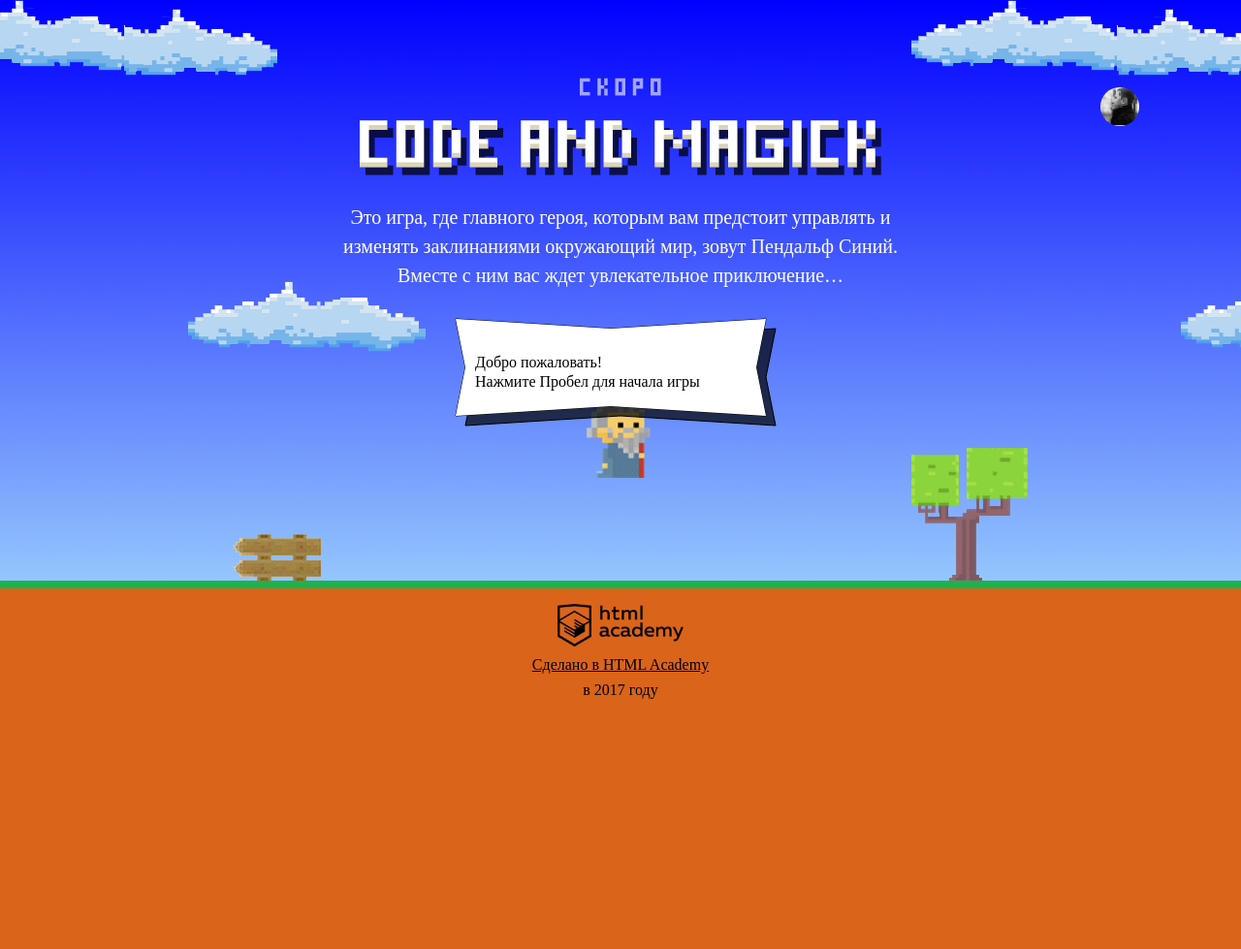
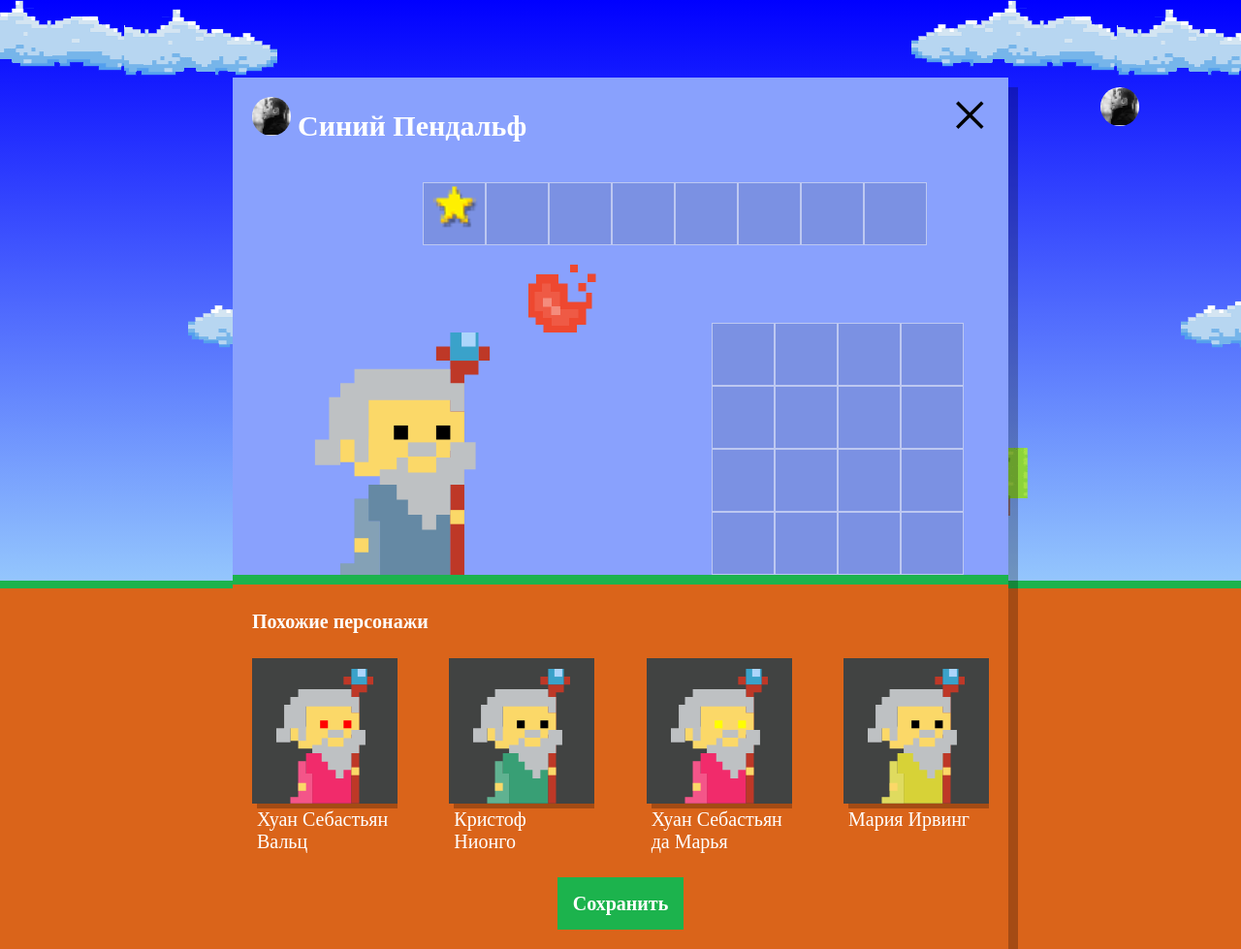
Before and after one commit to levallevchenko/506463-code-and-magick-19, a website: page index.html in a window 1280 px wide. Shown: the whole page at 97% size. Before the commit the page ends 800 px from the top, so only its background shows below. Drawn offline with Linux system fonts and the light colour scheme; a web font is replaced by a local one.

Commit message:
Отрисовывает похожих волшебников

```diff
--- a/index.html
+++ b/index.html
@@ -201,6 +201,7 @@
   };
 </script>
 <script src="js/stat.js"></script>
+<script src="js/setup.js"></script>
 <script src="js/game.js"></script>
 
 </body>
--- /dev/null
+++ b/js/setup.js
@@ -0,0 +1,54 @@
+'use strict';
+
+var WIZARDS_NUMBER = 4;
+
+var wizardsProperties = {
+  WIZARD_NAMES: ['Иван', 'Хуан Себастьян', 'Мария', 'Кристоф', 'Виктор', 'Юлия', 'Люпита', 'Вашингтон'],
+  WIZARD_SURNAMES: ['да Марья', 'Верон', 'Мирабелла', 'Вальц', 'Онопко', 'Топольницкая', 'Нионго', 'Ирвинг'],
+  WIZARD_COAT_COLORS: ['rgb(101, 137, 164)', 'rgb(241, 43, 107)', 'rgb(146, 100, 161)', 'rgb(56, 159, 117)', 'rgb(215, 210, 55)', 'rgb(0, 0, 0)'],
+  WIZARD_EYE_COLORS: ['black', 'red', 'blue', 'yellow', 'green'],
+};
+
+var setupWindow = document.querySelector('.setup');
+setupWindow.classList.remove('hidden');
+
+var getRandomElemFromArr = function (arr) {
+  return arr[Math.floor(Math.random() * arr.length)];
+};
+
+var wizards = [];
+
+var getWizards = function () {
+  for (var i = 0; i < WIZARDS_NUMBER; i++) {
+    wizards[i] = {
+      name: getRandomElemFromArr(wizardsProperties.WIZARD_NAMES),
+      surname: getRandomElemFromArr(wizardsProperties.WIZARD_SURNAMES),
+      coatColor: getRandomElemFromArr(wizardsProperties.WIZARD_COAT_COLORS),
+      eyesColor: getRandomElemFromArr(wizardsProperties.WIZARD_EYE_COLORS),
+    };
+  }
+  return wizards;
+};
+
+getWizards();
+
+var similarWizardList = setupWindow.querySelector('.setup-similar-list');
+var similarWizardTemplate = document.querySelector('#similar-wizard-template').content.querySelector('.setup-similar-item');
+
+var renderWizard = function (wizard) {
+  var wizardElement = similarWizardTemplate.cloneNode(true);
+
+  wizardElement.querySelector('.setup-similar-label').textContent = wizard.name + ' ' + wizard.surname;
+  wizardElement.querySelector('.wizard-coat').style.fill = wizard.coatColor;
+  wizardElement.querySelector('.wizard-eyes').style.fill = wizard.eyesColor;
+
+  return wizardElement;
+};
+
+var fragment = document.createDocumentFragment();
+for (var i = 0; i < wizards.length; i++) {
+  fragment.appendChild(renderWizard(wizards[i]));
+}
+similarWizardList.appendChild(fragment);
+
+document.querySelector('.setup-similar').classList.remove('hidden');
```
